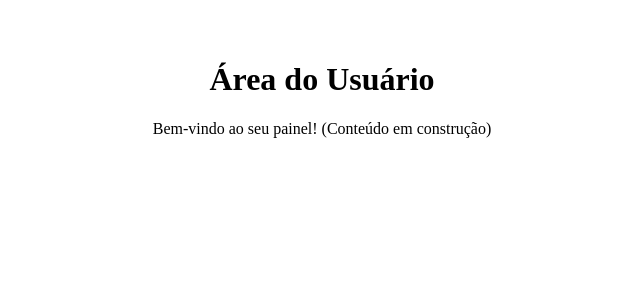
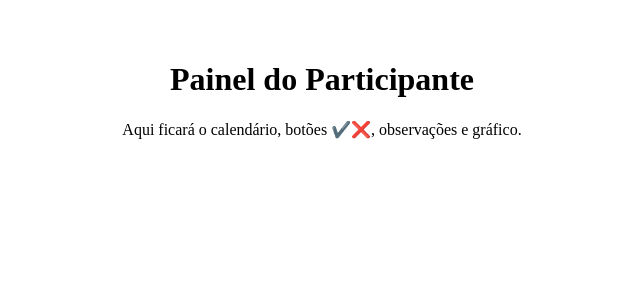
Before and after one commit to henriqueph9/missao60dias-final, a Next.js app: page /dashboard in a window 1280 px wide. Shown: the top 300 px of the page, without its empty margins (318-958 px from the left). Built offline with nearby package versions, Linux system fonts and the light colour scheme.

Commit message:
Add files via upload

```diff
--- a/package.json
+++ b/package.json
@@ -11,8 +11,6 @@
     "next": "latest",
     "react": "latest",
     "react-dom": "latest",
-    "firebase": "^9.0.0",
-    "chart.js": "^4.3.0",
-    "react-chartjs-2": "^5.2.0"
+    "firebase": "^9.0.0"
   }
 }
--- a/pages/admin.js
+++ b/pages/admin.js
@@ -1,10 +1,10 @@
 import React from 'react';
 
-export default function AdminPanel() {
+export default function Admin() {
   return (
     <div style={{ padding: '2rem', textAlign: 'center' }}>
       <h1>Painel Administrativo</h1>
-      <p>Visualize os registros dos participantes aqui. (Conteúdo em construção)</p>
+      <p>Visualize os registros de todos os usuários aqui.</p>
     </div>
   );
 }
--- a/pages/dashboard.js
+++ b/pages/dashboard.js
@@ -3,8 +3,8 @@ import React from 'react';
 export default function Dashboard() {
   return (
     <div style={{ padding: '2rem', textAlign: 'center' }}>
-      <h1>Área do Usuário</h1>
-      <p>Bem-vindo ao seu painel! (Conteúdo em construção)</p>
+      <h1>Painel do Participante</h1>
+      <p>Aqui ficará o calendário, botões ✔️❌, observações e gráfico.</p>
     </div>
   );
 }
--- a/pages/index.js
+++ b/pages/index.js
@@ -29,7 +29,7 @@ export default function Home() {
   return (
     <div style={{ padding: '2rem', textAlign: 'center' }}>
       <h1>Missão 60 Dias</h1>
-      <p>Faça login para começar</p>
+      <p>Faça login para acessar seu painel</p>
       <button onClick={handleLogin}>Entrar com e-mail</button>
     </div>
   );
```
Also changed, not shown: firebase-config.js (+6 -1 lines).
